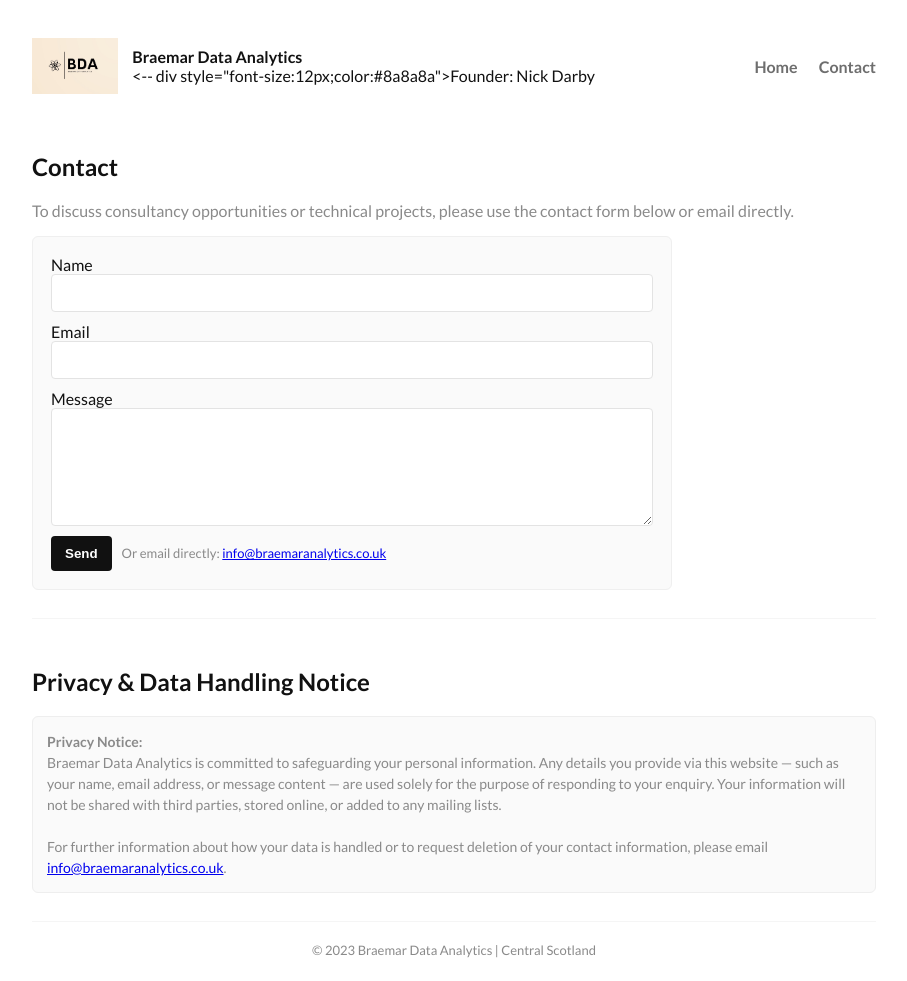
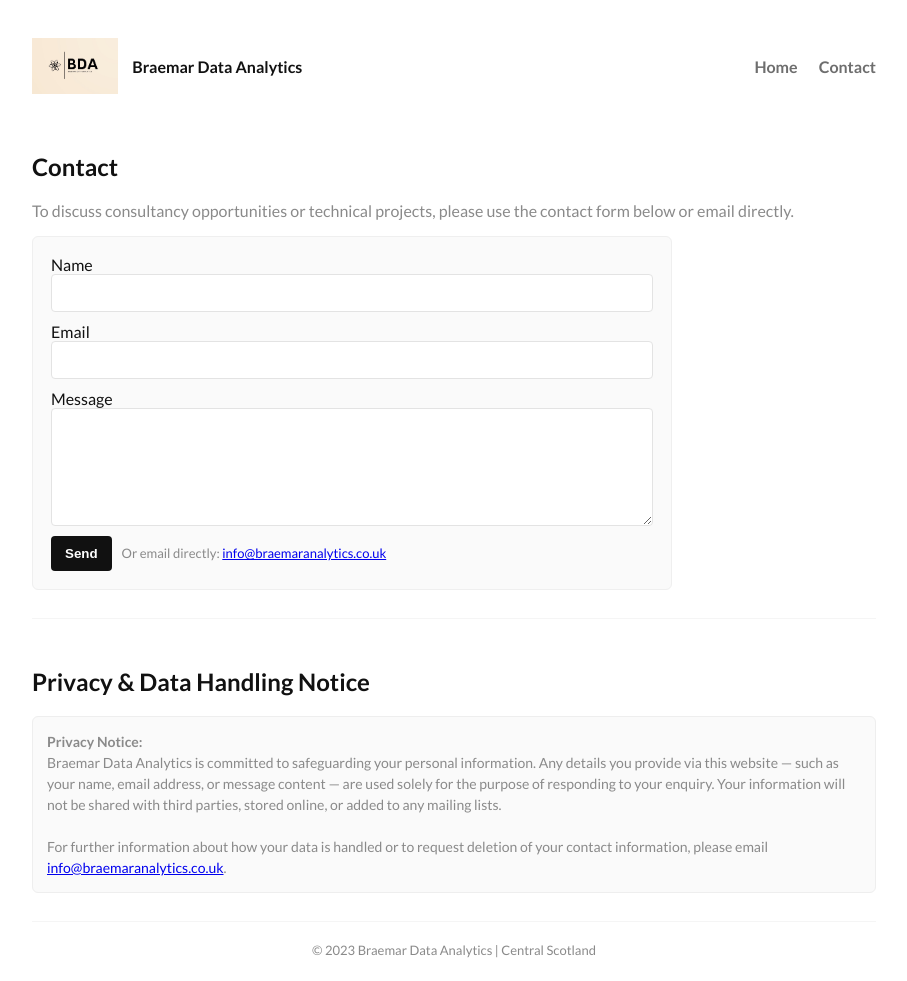
Before and after one commit to ndarby61/braemaranalytics, a plain HTML site: page contact.html in a window 1280 px wide. Shown: the whole page, without its empty margins (186-1093 px from the left). Drawn offline with Linux system fonts and the light colour scheme.

Commit message:
Update contact.html

```diff
--- a/contact.html
+++ b/contact.html
@@ -14,7 +14,7 @@
         <img src="logo.jpeg" alt="Braemar Data Analytics logo">
         <div>
           <div style="font-weight:700">Braemar Data Analytics</div>
-         <-- div style="font-size:12px;color:#8a8a8a">Founder: Nick Darby</div--!>
+         <!-- div style="font-size:12px;color:#8a8a8a">Founder: Nick Darby</div-->
         </div>
       </div>
       <nav class="nav">
```
